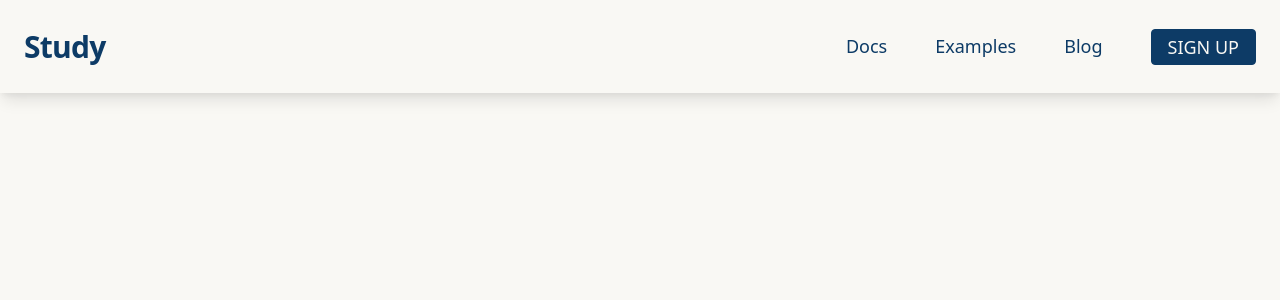
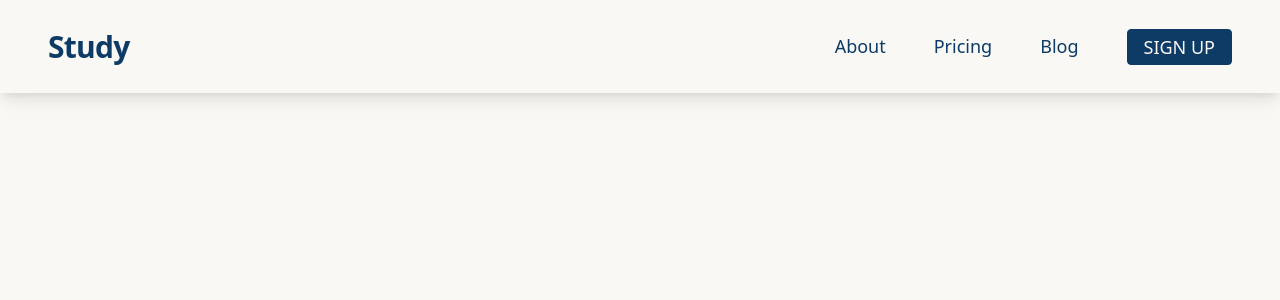
Before and after one commit to BenSheep/Client, a Next.js app: page / in a window 1280 px wide. Shown: the top 300 px of the page. Built offline with nearby package versions, Linux system fonts and the light colour scheme.

Commit message:
:sparkles: Implemented routing into navbar component

```diff
--- a/components/Header.js
+++ b/components/Header.js
@@ -1,13 +1,14 @@
-import Link from "next/link";
-
-const linkStyle = {
-  marginRight: 15,
-};
+import React from 'react'
+import Link from 'next/link'
 
 const Header = () => (
-  <nav className="flex items-center justify-between flex-wrap shadow-lg p-6">
+  <nav className="flex items-center justify-between flex-wrap shadow-lg p-6 pl-12 pr-12">
     <div className="flex items-center flex-shrink-0 mr-6">
-      <span className="font-semibold text-3xl tracking-tight">Study</span>
+      <Link href="/">
+        <a>
+          <span className="font-semibold text-3xl tracking-tight">Study</span>
+        </a>
+      </Link>
     </div>
     {/* Burger menu */}
     <div className="block lg:hidden">
@@ -25,17 +26,14 @@ const Header = () => (
     {/* Burger menu */}
     <div className="w-full block flex-grow lg:flex lg:items-center lg:w-auto">
       <div className="text-lg lg:flex-grow text-right">
+        <Link href="/about">
+          <a className="block mt-4 lg:inline-block lg:mt-0 mr-12">About</a>
+        </Link>
         <a
           href="#responsive-header"
           className="block mt-4 lg:inline-block lg:mt-0 mr-12"
         >
-          Docs
-        </a>
-        <a
-          href="#responsive-header"
-          className="block mt-4 lg:inline-block lg:mt-0 mr-12"
-        >
-          Examples
+          Pricing
         </a>
         <a
           href="#responsive-header"
@@ -51,6 +49,6 @@ const Header = () => (
       </div>
     </div>
   </nav>
-);
+)
 
-export default Header;
+export default Header
--- a/pages/_app.js
+++ b/pages/_app.js
@@ -1,5 +1,6 @@
-import "../styles/main.css";
+import React from 'react'
+import '../styles/main.css'
 
 export default function MyApp({ Component, pageProps }) {
-  return <Component {...pageProps} />;
+  return <Component {...pageProps} />
 }
--- a/pages/about.js
+++ b/pages/about.js
@@ -1,9 +1,10 @@
-import DefaultLayout from "../components/DefaultLayout";
+import React from 'react'
+import DefaultLayout from '../components/DefaultLayout'
 
 export default function About() {
   return (
     <DefaultLayout>
       <p>This is the about page</p>
     </DefaultLayout>
-  );
+  )
 }
--- a/pages/index.js
+++ b/pages/index.js
@@ -1,4 +1,5 @@
-import DefaultLayout from "../components/DefaultLayout";
+import React from 'react'
+import DefaultLayout from '../components/DefaultLayout'
 export default function Index() {
-  return <DefaultLayout></DefaultLayout>;
+  return <DefaultLayout></DefaultLayout>
 }
```
Also changed, not shown: components/DefaultLayout.js (+5 -4 lines).
